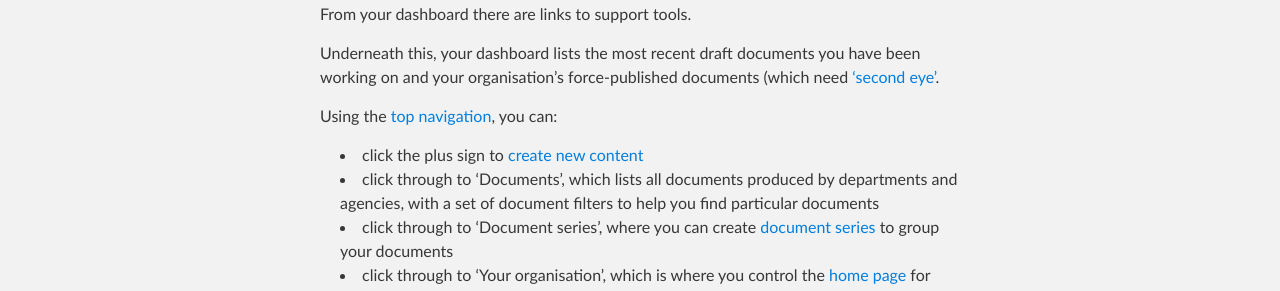
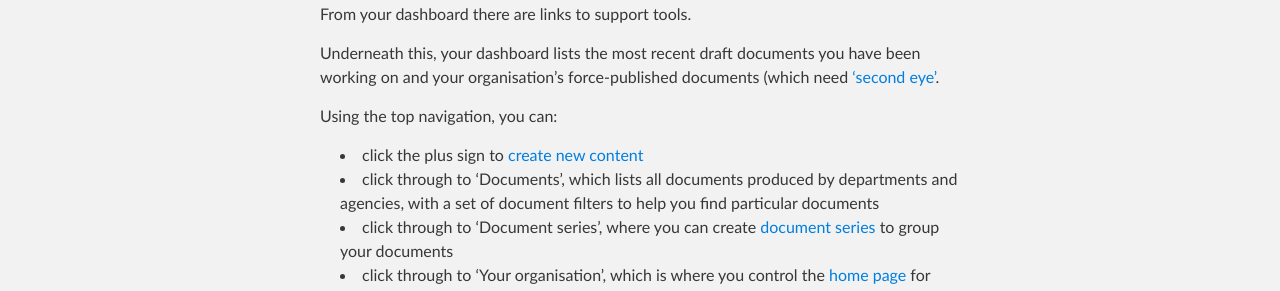
Before and after one commit to alphagov/inside-government-admin-guide, a Jekyll site: the page built from first-steps/your-dashboard.md, in a window 1280 px wide. Shown: the part 747-1038 px from the top of the page. Built offline with Jekyll 4.4.1, drawn with Linux system fonts in a browser that asks for light colours; part of the change alters nothing that is shown.

```diff
--- a/first-steps/your-dashboard.md
+++ b/first-steps/your-dashboard.md
@@ -13,7 +13,7 @@ From your dashboard there are links to support tools.
 
 Underneath this, your dashboard lists the most recent draft documents you have been working on and your organisation's force-published documents (which need ['second eye'](http://alphagov.github.io/inside-government-admin-guide/creating-documents/second-pair-of-eyes.html).
 
-Using the [top navigation](http://alphagov.github.io/inside-government-admin-guide/first-steps/top-navigation.html), you can:
+Using the top navigation, you can:
 
 *  click the plus sign to [create new content](http://alphagov.github.io/inside-government-admin-guide/creating-documents/create-a-new-doc.html)
 *  click through to 'Documents', which lists all documents produced by departments and agencies, with a set of document filters to help you find particular documents
```
